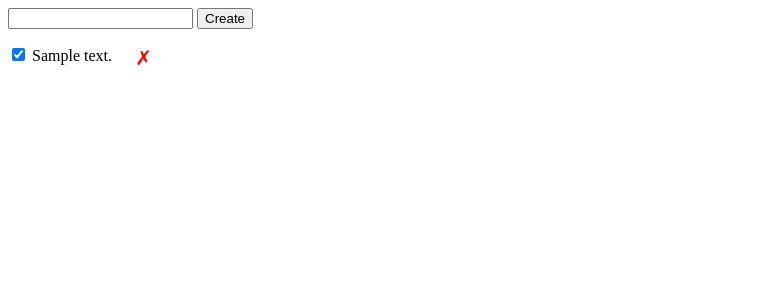
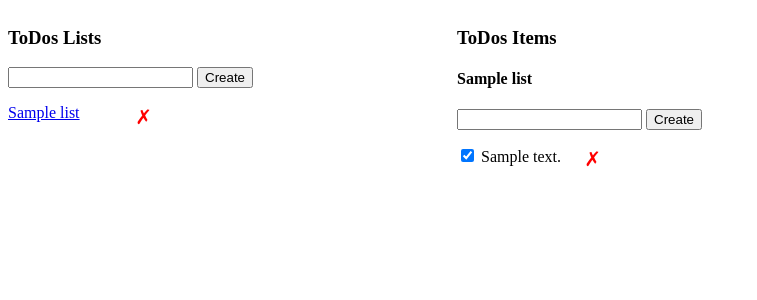
Before and after one commit to deemarc/udacity-nd0044, a Flask app: page /todolist/1 in a window 1280 px wide. Shown: the top 300 px of the page, without its empty margins (0-757 px from the left). Run offline with Flask 2, Linux system fonts and the light colour scheme; tables that the repository leaves empty hold one stand-in row (values such as "Sample post").

Commit message:
finnish implementation

```diff
--- a/Lesson7_todoapp_withCheckbox/app.py
+++ b/Lesson7_todoapp_withCheckbox/app.py
@@ -16,22 +16,47 @@ class Todo(db.Model):
   id = db.Column(db.Integer, primary_key=True)
   description = db.Column(db.String(), nullable=False)
   completed = db.Column(db.Boolean, nullable=False, default=False)
-  todolist_id = db.Column(db.Integer, db.ForeignKey('todo_lists.id'), nullable=False)
+  todolist_id = db.Column(db.Integer, db.ForeignKey('todo_lists.id', ondelete='cascade'), nullable=False)
 
 class TodoList(db.Model):
   __tablename__ = 'todo_lists'
   id = db.Column(db.Integer, primary_key=True)
   name = db.Column(db.String(), nullable=False)
-  todos = db.relationship('Todo', backref='todolist', lazy=True)
+  todos = db.relationship('Todo', backref='todolist', lazy=True, cascade="save-update, merge, delete")
 
 @app.route('/todolist/<todolist_id>')
 def get_list_todos(todolist_id):
-    data_todo = Todo.query.filter_by(todolist_id=todolist_id).order_by('id').all()
-    return render_template('index.html', data = data_todo)
+    todos = Todo.query.filter_by(todolist_id=todolist_id).order_by('id').all()
+    todos_lists = TodoList.query.order_by('id').all()
+    active_todolist = TodoList.query.filter_by(id=todolist_id).first()
+    return render_template('index.html', todos = todos, active_todolist= active_todolist, todos_lists = todos_lists)
 
 @app.route('/')
 def index():
   return redirect(url_for('get_list_todos', todolist_id=1))
+
+@app.route('/todolist/create', methods=['POST'])
+def create_todoList():
+  error = False
+  body = {}
+  try:
+    name = request.get_json()['name']
+    todo_list = TodoList(name=name)
+    db.session.add(todo_list)
+    db.session.commit()
+    body['id'] = todo_list.id
+    body['name'] = todo_list.name
+  except:
+    error = True
+    db.session.rollback()
+    print(sys.exc_info())
+  finally:
+    db.session.close()
+  if error:
+    abort (400)
+  else:
+    return jsonify(body)
+
 
 @app.route('/todos/create', methods=['POST'])
 def create_todo():
@@ -39,7 +64,12 @@ def create_todo():
   body = {}
   try:
     description = request.get_json()['description']
-    todo = Todo(description=description)
+    todolistId = request.get_json()['todolist_id']
+    if not TodoList.query.filter_by(id=todolistId).first():
+      abort(404, 'Given todo list id cannot be found')
+
+    todo = Todo(description=description,todolist_id=todolistId)
+
     db.session.add(todo)
     db.session.commit()
     body['id'] = todo.id
@@ -52,7 +82,7 @@ def create_todo():
   finally:
     db.session.close()
   if error:
-    abort (400)
+    abort(400)
   else:
     return jsonify(body)
 
@@ -75,6 +105,22 @@ def set_complete_todo(todo_id):
   else:
     return redirect(url_for('index'))
 
+@app.route('/todolist/<todoList_id>', methods=['DELETE'])
+def delete_todoList(todoList_id):
+  error = False
+  try:
+    TodoList.query.filter_by(id=todoList_id).delete()
+    db.session.commit()
+  except:
+    error = True
+    db.session.rollback()
+    print(sys.exc_info())
+  finally:
+    db.session.close()
+  if error:
+    abort (400)
+  else:
+    return jsonify({ 'success': True })
 
 @app.route('/todos/<todo_id>', methods=['DELETE'])
 def delete_todo_item(todo_id):
--- a/Lesson7_todoapp_withCheckbox/templates/index.html
+++ b/Lesson7_todoapp_withCheckbox/templates/index.html
@@ -24,26 +24,75 @@
                 cursor: pointer;
                 font-size: 20px;
             }
+            .list-wrapper, .todos-wrapper {
+                display: inline-block;
+                vertical-align: top;
+                padding-right: 200px;
+            }
         </style>
     </head>
     <body>
-        <form id="form">
+        <div id="error" class="hidden"> Something went wrong!</div>
+        <div class="list-wrapper">
+            <h3>ToDos Lists</h3>
+            <form id="create_list_form">
+                <input type="text" id="list_name" name="name" />
+                <input type="submit" value="Create" />
+            </form>
+            <ul id="todos_lists">
+                {% for list in todos_lists %}
+                <li>
+                    <a href="/todolist/{{list.id}}">{{ list.name }}</a>
+                    <button class="list_delete_button" data-id="{{ list.id }}">&cross;</button>
+                </li>
+                {% endfor %}
+            </ul>
+        </div>
+        <div class="todos-wrapper">
+            <h3>ToDos Items</h3>
+            <h4>{{active_todolist.name}}</h4>
+            <form id="form" data-listID="{{active_todolist.id}}">
                 <input type="text" id="description" name="description" />
                 <input type="submit" value="Create" />
             </form>
-        <div id="error" class="hidden"> Something went wrong!</div>
             <ul id="todos">
-            {% for d in data %}
+                {% for todo in todos %}
                 <li>
-                <input class="check-completed" data-id="{{ d.id }}" type="checkbox" {% if d.completed %} checked {% endif %}/>
-                {{ d.description }}
-                <button class="delete-button" data-id="{{ d.id }}">&cross;</button>
+                    <input class="check-completed" data-id="{{ todo.id }}" type="checkbox" {% if todo.completed %} checked {% endif %}/>
+                    {{ todo.description }}
+                    <button class="delete-button" data-id="{{ todo.id }}">&cross;</button>
                 </li>
                 {% endfor %}
             </ul>
+        </div>
         <script>
             const checkboxes = document.querySelectorAll('.check-completed');
             const deleteBtns = document.querySelectorAll('.delete-button');
+            const list_deleteBtns = document.querySelectorAll('.list_delete_button')
+
+            for (let i=0 ; i < list_deleteBtns.length; i++){
+                const btn = list_deleteBtns[i];
+                btn.onclick = function(e) {
+                const todoId = e.target.dataset['id'];
+                fetch('/todolist/' + todoId, {
+                    method: 'DELETE'
+                })
+                .then(function(response) {
+                        if (response.status === 200){
+                            document.getElementById('error').className = 'hidden';
+                            const item = e.target.parentElement;
+                            item.remove();
+                        }
+                        else{
+                            document.getElementById('error').className = '';
+                        }
+
+                    })
+                    .catch(function() {
+                        document.getElementById('error').className = '';
+                    })
+                }
+            }
             for (let i = 0; i < deleteBtns.length; i++) {
                 const btn = deleteBtns[i];
                 btn.onclick = function(e) {
@@ -51,10 +100,16 @@
                 fetch('/todos/' + todoId, {
                     method: 'DELETE'
                 })
-                .then(function() {
+                .then(function(response) {
+                        if (response.status === 200){
                             document.getElementById('error').className = 'hidden';
                             const item = e.target.parentElement;
                             item.remove();
+                        }
+                        else{
+                            document.getElementById('error').className = '';
+                        }
+
                     })
                     .catch(function() {
                         document.getElementById('error').className = '';
@@ -86,8 +141,49 @@
                     })
                 }
             }
+            // create todolist
+            document.getElementById('create_list_form').onsubmit = function(e) {
+                e.preventDefault();
+                fetch('/todolist/create', {
+                    method:'POST',
+                    headers:{
+                        "Content-Type":"application/json"
+                    },
+                    body: JSON.stringify(
+                        {
+                            'name': document.getElementById("list_name").value
+                        }
+                    )
+                }).then(function(response){
+                    return response.json();
+                }).then(function(jsonResponse){
+                    // console.log(jsonResponse);
+                    const li = document.createElement('li');
+
+                    // create a tag object
+                    var a = document.createElement("a");
+                    a.textContent = jsonResponse.name;
+                    a.setAttribute('href', "/todolist/" +jsonResponse.id);
+                    li.appendChild(a);
+
+                    const deleteBtn = document.createElement('button');
+                    deleteBtn.className = 'list_delete_button';
+                    deleteBtn.setAttribute('data-id', jsonResponse.id);
+                    deleteBtn.innerHTML = '&cross;';
+                    li.appendChild(deleteBtn);
+
+                    document.getElementById('todos_lists').appendChild(li);
+                    document.getElementById('error').className = 'hidden';
+                }).catch(function(){
+                    document.getElementById('error').className = '';
+                })
+
+            }
+
             document.getElementById('form').onsubmit = function(e) {
                 e.preventDefault();
+                const curForm = document.getElementById('form')
+                var list_id = parseInt(curForm.getAttribute('data-listID'))
                 fetch('/todos/create', {
                     method:'POST',
                     headers:{
@@ -95,7 +191,8 @@
                     },
                     body: JSON.stringify(
                         {
-                            'description': document.getElementById("description").value
+                            'description': document.getElementById("description").value,
+                            'todolist_id': list_id
                         }
                     )
                 }).then(function(response){
```
Also changed, not shown: Lesson7_todoapp_withCheckbox/migrations/versions/6f99ddcaed73_.py (added, +30 -0 lines). Lines whose indentation alone changed are shown as unchanged.
